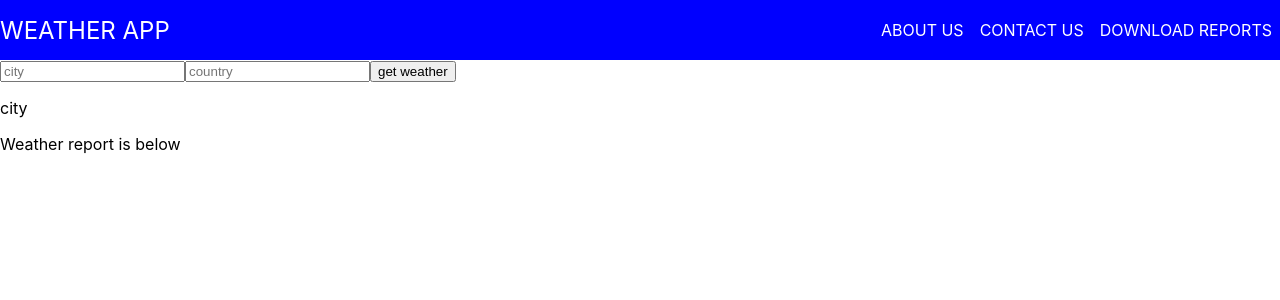
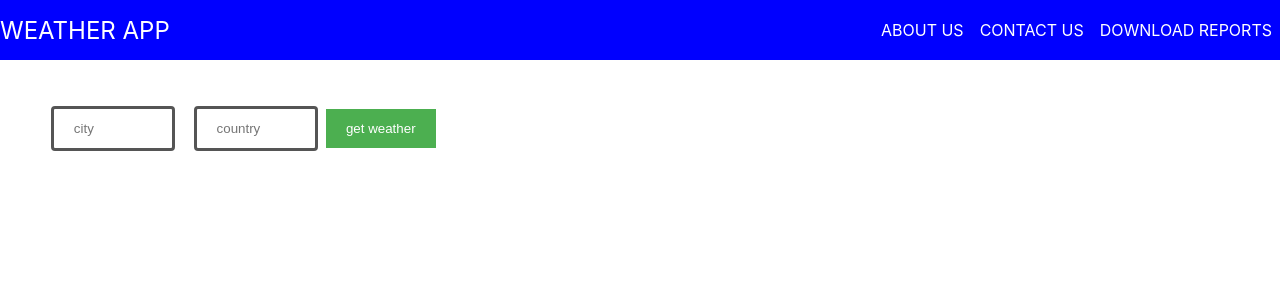
Before and after one commit to ParamveerChattha/weatherReport, a React (Create React App) app in the folder weather-report/: page / in a window 1280 px wide. Shown: the top 300 px of the page. Built offline with nearby package versions, Linux system fonts and the light colour scheme.

Commit message:
values trimmed alignment changes

```diff
--- a/weather-report/src/App.js
+++ b/weather-report/src/App.js
@@ -10,8 +10,7 @@ class App extends Component {
       <div className="App">
         <Navigationbar/>
         <Weather/>
-        <div className = "panel"></div>
-        <p> Weather report is below </p>
+
       </div>
     );
   }
--- /dev/null
+++ b/weather-report/src/components/Form.css
@@ -0,0 +1,33 @@
+.form{
+
+    padding-top: 3%;
+    padding-left: 3%;
+}
+
+.form_elements{
+
+
+
+}
+
+input{
+    border-radius: 4px;
+    width: 10%;
+    padding: 12px 20px;
+    margin: 8px 0;
+    box-sizing: border-box;
+    border: 3px solid #555;
+    margin-left: 1%;
+    margin-right: .5%;
+}
+
+button{
+
+    background-color: #4CAF50;
+    border: none;
+    color: white;
+    padding: 12px 20px;
+    text-decoration: none;
+    margin: 4px 2px;
+    cursor: pointer;
+}
--- a/weather-report/src/components/Form.js
+++ b/weather-report/src/components/Form.js
@@ -1,14 +1,14 @@
 import React from 'react';
-
+import './Form.css';
 class Form extends React.Component{
 
     render(){
         return(
-            <div>
-            <form onSubmit ={this.props.getWeather}>
-                <input type = "text" name = "city" placeholder="city"/>
+            <div class = "form">
+            <form onSubmit={this.props.getWeather} class = "form_elements">
+                <input type = "text" name = "city" placeholder="city" />
                 <input type = "text" name = "country" placeholder="country"/>
-                <button>get weather</button>
+                <button variant="success"> get weather</button>
             </form>
             </div>
         )
--- a/weather-report/src/components/Weather.css
+++ b/weather-report/src/components/Weather.css
@@ -0,0 +1,21 @@
+
+
+.weather_tabs ul{
+    position: center ;
+    list-style: none;
+    margin: 0;
+    padding: 0;
+    padding-top: 10%;
+    display: flex;
+  }
+  .weather_tabs li{
+    padding: 0 0.5rem;
+  }
+  .weather_tabs a{
+    color: white;
+    text-decoration: none;
+  }
+  .weather_tabs a:hover,
+  .weather_tabs a:active{
+    color: orange;
+  }
--- a/weather-report/src/components/Weather.js
+++ b/weather-report/src/components/Weather.js
@@ -1,6 +1,6 @@
 import React from 'react';
 import Form from './Form'
-
+import './Weather.css'
 const APIKEY = "94147b45f9141cb471aa99afaba96549";
 class Weather extends React.Component{
 
@@ -41,15 +41,20 @@ getWeather = async (e) =>{
         return(
             <div>
        <Form getWeather={this.getWeather}/>
-       <p> city {this.state.city} </p>
+<div class="card">
+<div class = "card-header">
+       <div class = "weather_tabs card-body">
             <ul>
             {this.state.data.map(item =>(
                 <li key="item.dt_txt">
-        Date: {item.dt_txt } | Temperature: {item.main.temp} | Humidity: {item.main.humidity} | weather: {item.weather[0].description}
+                Date: {(item.dt_txt).substring(0,10) } | Temp: {(item.main.temp -273.15).toFixed(2)}c | weather: {item.weather[0].description}
                 </li>
 
             ))}
             </ul>
+       </div>
+       </div>
+       </div>
             </div>
         )
     }
```
Lines whose indentation alone changed are shown as unchanged.
